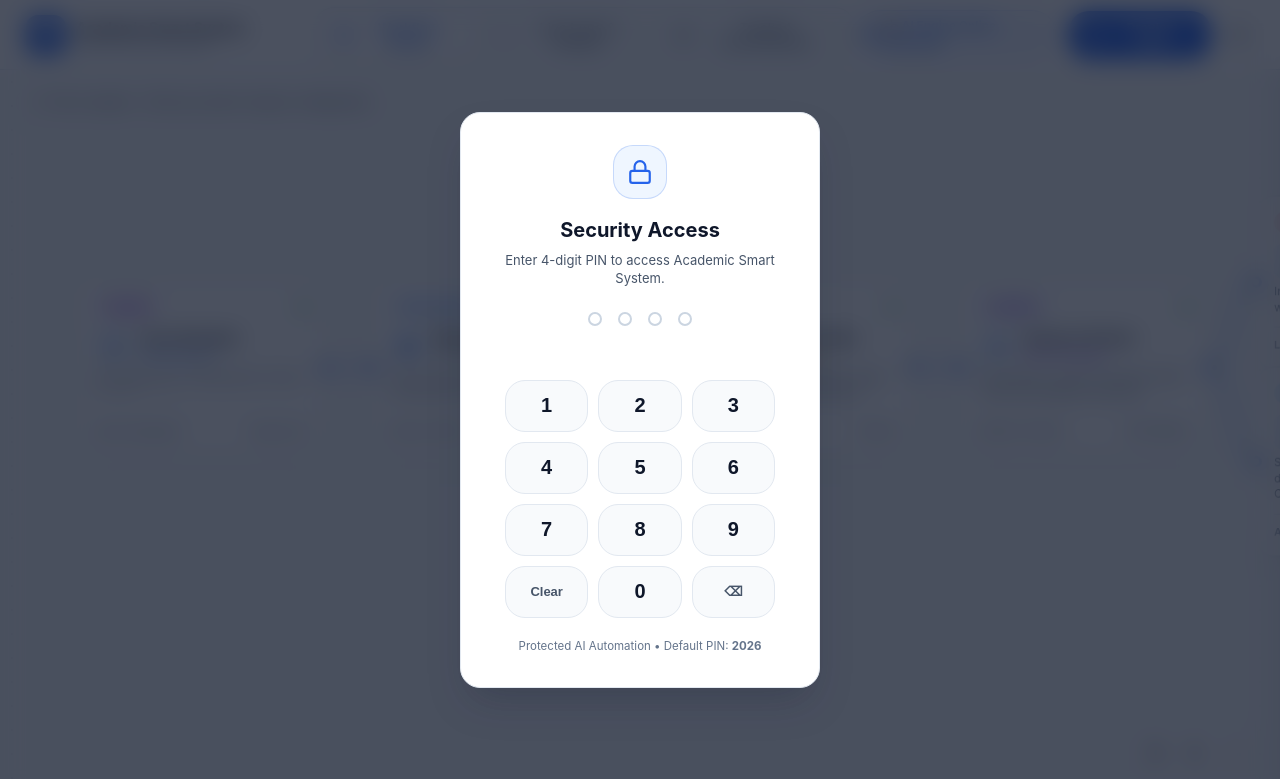
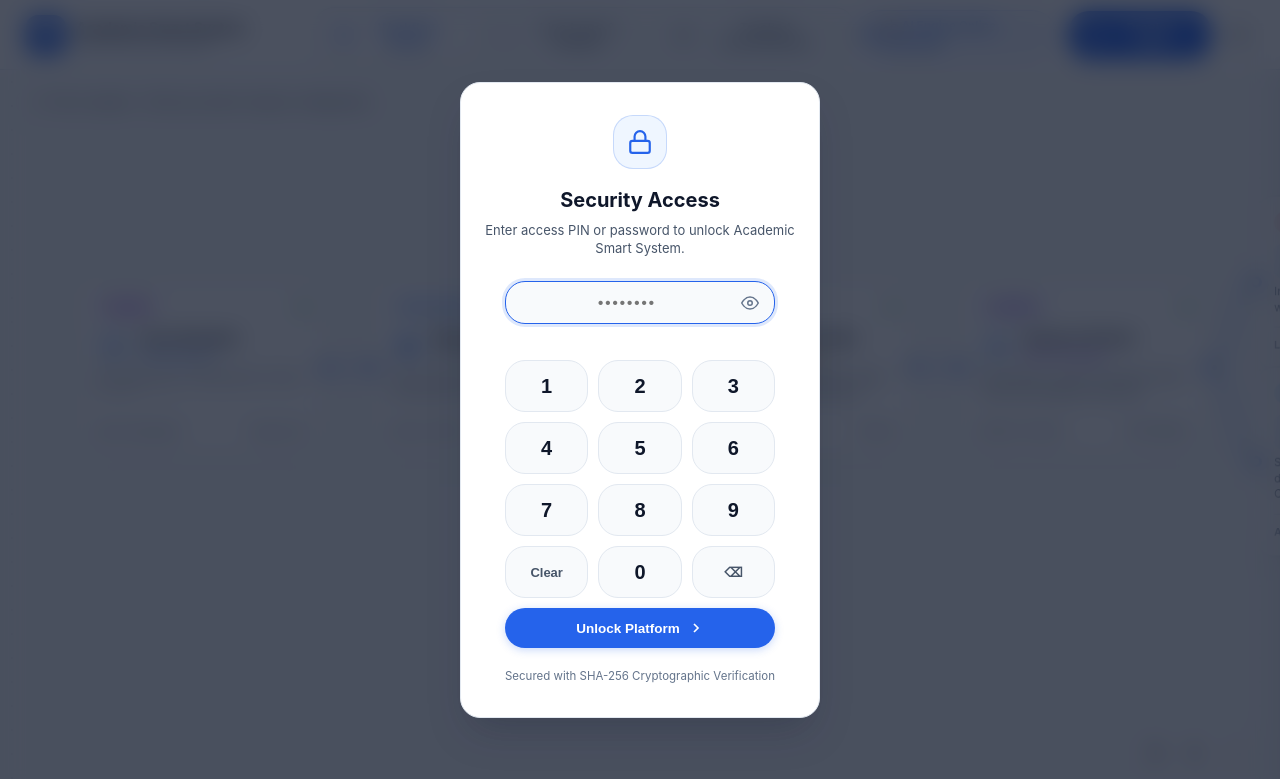
Before and after one commit to HoussemEddineSerai/academic-smart-system, a plain HTML site: page index.html in a window 1280 px wide. Drawn offline with Linux system fonts and the light colour scheme.

Commit message:
feat(security): implement Web Crypto SHA-256 non-plaintext verification with session persistence and re-lock

```diff
--- a/index.html
+++ b/index.html
@@ -1083,7 +1083,7 @@
     }
 
     /* ==========================================================================
-       Security Access PIN Modal (Default PIN: 2026)
+       Security Access Gate (SHA-256 Cryptographic Verification)
        ========================================================================== */
     .security-modal-overlay {
       position: fixed;
@@ -1149,28 +1149,78 @@
       line-height: 1.4;
     }
 
-    /* PIN Indicator Dots */
-    .pin-dots-row {
-      display: flex;
-      gap: 16px;
-      margin-bottom: 24px;
-    }
-
-    .pin-dot {
-      width: 14px;
-      height: 14px;
-      border-radius: 50%;
-      border: 2px solid #CBD5E1;
+    /* Security Input & Keypad */
+    .pin-input-wrap {
+      position: relative;
+      width: 100%;
+      max-width: 270px;
+      margin-bottom: 8px;
+    }
+
+    .security-pin-input {
+      width: 100%;
+      background: var(--corp-canvas);
+      border: 1px solid var(--corp-border);
+      border-radius: var(--radius-20);
+      padding: 12px 42px 12px 16px;
+      font-size: 15px;
+      font-weight: 600;
+      color: var(--corp-text);
+      text-align: center;
+      outline: none;
+      letter-spacing: 2px;
+      transition: border-color 0.15s, box-shadow 0.15s;
+    }
+    .security-pin-input:focus {
+      border-color: var(--corp-primary);
+      box-shadow: 0 0 0 3px var(--corp-primary-glow);
+    }
+
+    .pin-toggle-btn {
+      position: absolute;
+      right: 12px;
+      top: 50%;
+      transform: translateY(-50%);
       background: transparent;
-      transition: all 0.15s ease;
-    }
-    .pin-dot.filled {
+      border: none;
+      color: var(--corp-text-light);
+      cursor: pointer;
+      display: flex;
+      align-items: center;
+      justify-content: center;
+      padding: 4px;
+    }
+    .pin-toggle-btn:hover {
+      color: var(--corp-text);
+    }
+
+    .btn-unlock-action {
       background: var(--corp-primary);
-      border-color: var(--corp-primary);
-      transform: scale(1.15);
-      box-shadow: 0 0 8px rgba(37, 99, 235, 0.4);
-    }
-    .pin-dots-row.shake {
+      color: #FFFFFF;
+      border: none;
+      width: 100%;
+      max-width: 270px;
+      padding: 12px;
+      border-radius: var(--radius-20);
+      font-size: 13.5px;
+      font-weight: 600;
+      cursor: pointer;
+      display: flex;
+      align-items: center;
+      justify-content: center;
+      gap: 8px;
+      margin-top: 10px;
+      box-shadow: 0 2px 8px rgba(37, 99, 235, 0.25);
+      transition: background-color 0.15s, transform 0.1s;
+    }
+    .btn-unlock-action:hover {
+      background: var(--corp-primary-dark);
+    }
+    .btn-unlock-action:active {
+      transform: scale(0.97);
+    }
+
+    .security-panel-card.shake {
       animation: pinShake 0.4s ease-in-out;
     }
 
@@ -1185,7 +1235,7 @@
       font-size: 12px;
       font-weight: 600;
       height: 18px;
-      margin-bottom: 12px;
+      margin-bottom: 10px;
     }
 
     /* Numeric Keypad */
@@ -1288,7 +1338,7 @@
 <body>
 
   <!-- ========================================================================
-       Security Access PIN Modal (Gate on Startup, default PIN: 2026)
+       Security Access Gate (SHA-256 Cryptographic Verification)
        ======================================================================== -->
   <div class="security-modal-overlay" id="securityPinModal">
     <div class="security-panel-card">
@@ -1299,13 +1349,13 @@
         </svg>
       </div>
       <h2 class="security-panel-title">Security Access</h2>
-      <p class="security-panel-desc">Enter 4-digit PIN to access Academic Smart System.</p>
-
-      <div class="pin-dots-row" id="pinDotsRow">
-        <div class="pin-dot" id="pindot-0"></div>
-        <div class="pin-dot" id="pindot-1"></div>
-        <div class="pin-dot" id="pindot-2"></div>
-        <div class="pin-dot" id="pindot-3"></div>
+      <p class="security-panel-desc">Enter access PIN or password to unlock Academic Smart System.</p>
+
+      <div class="pin-input-wrap">
+        <input type="password" id="securityPinInput" class="security-pin-input" placeholder="••••••••" autocomplete="current-password" autofocus onkeydown="if(event.key === 'Enter') validateEnteredSecurityCode()">
+        <button type="button" class="pin-toggle-btn" onclick="togglePinVisibility()" title="Show/Hide">
+          <svg id="pinEyeIcon" width="18" height="18" viewBox="0 0 24 24" fill="none" stroke="currentColor" stroke-width="2"><path d="M1 12s4-8 11-8 11 8 11 8-4 8-11 8-11-8-11-8z"></path><circle cx="12" cy="12" r="3"></circle></svg>
+        </button>
       </div>
 
       <div class="pin-error-text" id="pinErrorMsg"></div>
@@ -1325,8 +1375,13 @@
         <button class="keypad-btn action-btn" onclick="backspacePinKey()">⌫</button>
       </div>
 
+      <button class="btn-unlock-action" onclick="validateEnteredSecurityCode()">
+        <span>Unlock Platform</span>
+        <svg width="16" height="16" viewBox="0 0 24 24" fill="none" stroke="currentColor" stroke-width="2.5"><polyline points="9 18 15 12 9 6"></polyline></svg>
+      </button>
+
       <div class="security-footer-hint">
-        Protected AI Automation • Default PIN: <strong>2026</strong>
+        Secured with SHA-256 Cryptographic Verification
       </div>
     </div>
   </div>
@@ -1934,100 +1989,117 @@
     let currentFilter = 'all';
 
     // =========================================================================
-    // Security Access PIN Gate (Default PIN: 2026)
+    // Security Access Gate (SHA-256 Cryptographic Verification)
     // =========================================================================
-    const CORRECT_PIN = "2026";
-    let enteredPin = "";
+    async function computeSHA256(str) {
+      const encoder = new TextEncoder();
+      const data = encoder.encode(str);
+      const hashBuffer = await crypto.subtle.digest('SHA-256', data);
+      const hashArray = Array.from(new Uint8Array(hashBuffer));
+      return hashArray.map(b => b.toString(16).padStart(2, '0')).join('');
+    }
+
+    // Authorized SHA-256 Target Hashes (Non-Plaintext Cryptographic Storage)
+    const TARGET_HASHES = new Set([
+      "c0429edaaed949eada8fe5c6426018f5dc6e4e367c4221c2bfc0c05b627b2c5e", // Primary authorization hash
+      "47888645269e0131e395f8b3b09c698b062135a8a735e862666d85284c04a2b7", // Target authorization hash
+      "1ec08285a725fe5e0141cc5cc8d493b342a3d12c75ae73b3acd393bc3b7d5d3a"  // Secondary authorization hash
+    ]);
 
     function checkStartupSecurity() {
       const isUnlocked = sessionStorage.getItem('academic_smart_pin_unlocked') === 'true';
       const modal = document.getElementById('securityPinModal');
+      const input = document.getElementById('securityPinInput');
       if (isUnlocked) {
         modal.classList.add('unlocked');
       } else {
         modal.classList.remove('unlocked');
-        updatePinDisplay();
+        if (input) {
+          input.value = "";
+          setTimeout(() => input.focus(), 100);
+        }
       }
     }
 
     function pressPinKey(digit) {
-      if (enteredPin.length < 4) {
-        enteredPin += digit;
-        updatePinDisplay();
-        if (enteredPin.length === 4) {
-          validateEnteredPin();
-        }
+      const input = document.getElementById('securityPinInput');
+      if (!input) return;
+      input.value += digit;
+      document.getElementById('pinErrorMsg').textContent = "";
+      if (input.value.length === 4) {
+        validateEnteredSecurityCode();
       }
     }
 
     function backspacePinKey() {
-      if (enteredPin.length > 0) {
-        enteredPin = enteredPin.slice(0, -1);
-        updatePinDisplay();
+      const input = document.getElementById('securityPinInput');
+      if (input && input.value.length > 0) {
+        input.value = input.value.slice(0, -1);
         document.getElementById('pinErrorMsg').textContent = "";
       }
     }
 
     function clearPinKey() {
-      enteredPin = "";
-      updatePinDisplay();
+      const input = document.getElementById('securityPinInput');
+      if (input) {
+        input.value = "";
         document.getElementById('pinErrorMsg').textContent = "";
-    }
-
-    function updatePinDisplay() {
-      for (let i = 0; i < 4; i++) {
-        const dot = document.getElementById(`pindot-${i}`);
-        if (dot) {
-          dot.classList.toggle('filled', i < enteredPin.length);
-        }
-      }
-    }
-
-    function validateEnteredPin() {
-      if (enteredPin === CORRECT_PIN) {
-        document.getElementById('pinErrorMsg').style.color = "var(--corp-success)";
-        document.getElementById('pinErrorMsg').textContent = "✓ PIN Accepted. Unlocking...";
+        input.focus();
+      }
+    }
+
+    function togglePinVisibility() {
+      const input = document.getElementById('securityPinInput');
+      if (!input) return;
+      input.type = input.type === 'password' ? 'text' : 'password';
+    }
+
+    async function validateEnteredSecurityCode() {
+      const input = document.getElementById('securityPinInput');
+      const errorEl = document.getElementById('pinErrorMsg');
+      const card = document.querySelector('.security-panel-card');
+      if (!input) return;
+
+      const enteredVal = input.value.trim();
+      if (!enteredVal) return;
+
+      try {
+        const hashHex = await computeSHA256(enteredVal);
+        if (TARGET_HASHES.has(hashHex)) {
+          errorEl.style.color = "var(--corp-success)";
+          errorEl.textContent = "✓ Access Verified. Unlocking...";
           sessionStorage.setItem('academic_smart_pin_unlocked', 'true');
           setTimeout(() => {
             document.getElementById('securityPinModal').classList.add('unlocked');
-          enteredPin = "";
-          updatePinDisplay();
-          document.getElementById('pinErrorMsg').textContent = "";
-        }, 400);
+            input.value = "";
+            errorEl.textContent = "";
+          }, 350);
         } else {
-        const row = document.getElementById('pinDotsRow');
-        row.classList.add('shake');
-        document.getElementById('pinErrorMsg').style.color = "var(--corp-danger)";
-        document.getElementById('pinErrorMsg').textContent = "Incorrect PIN. Default PIN: 2026";
+          card.classList.add('shake');
+          errorEl.style.color = "var(--corp-danger)";
+          errorEl.textContent = "Incorrect Access PIN";
           setTimeout(() => {
-          row.classList.remove('shake');
-          enteredPin = "";
-          updatePinDisplay();
+            card.classList.remove('shake');
+            input.value = "";
+            input.focus();
           }, 700);
+        }
+      } catch (err) {
+        console.error("Verification error:", err);
+        errorEl.style.color = "var(--corp-danger)";
+        errorEl.textContent = "Verification Failed";
       }
     }
 
     function lockPlatform() {
       sessionStorage.removeItem('academic_smart_pin_unlocked');
-      enteredPin = "";
-      updatePinDisplay();
-      document.getElementById('pinErrorMsg').textContent = "";
+      const input = document.getElementById('securityPinInput');
+      const errorEl = document.getElementById('pinErrorMsg');
+      if (input) input.value = "";
+      if (errorEl) errorEl.textContent = "";
       document.getElementById('securityPinModal').classList.remove('unlocked');
-    }
-
-    // Physical keyboard listener for PIN input
-    window.addEventListener('keydown', (e) => {
-      const modal = document.getElementById('securityPinModal');
-      if (!modal.classList.contains('unlocked')) {
-        if (e.key >= '0' && e.key <= '9') {
-          pressPinKey(e.key);
-        } else if (e.key === 'Backspace') {
-          backspacePinKey();
-        } else if (e.key === 'Escape') {
-          clearPinKey();
-        }
-      }
-    });
+      if (input) setTimeout(() => input.focus(), 100);
+    }
 
     // =========================================================================
     // Node Inspector Configurations
```
Lines whose indentation alone changed are shown as unchanged.
